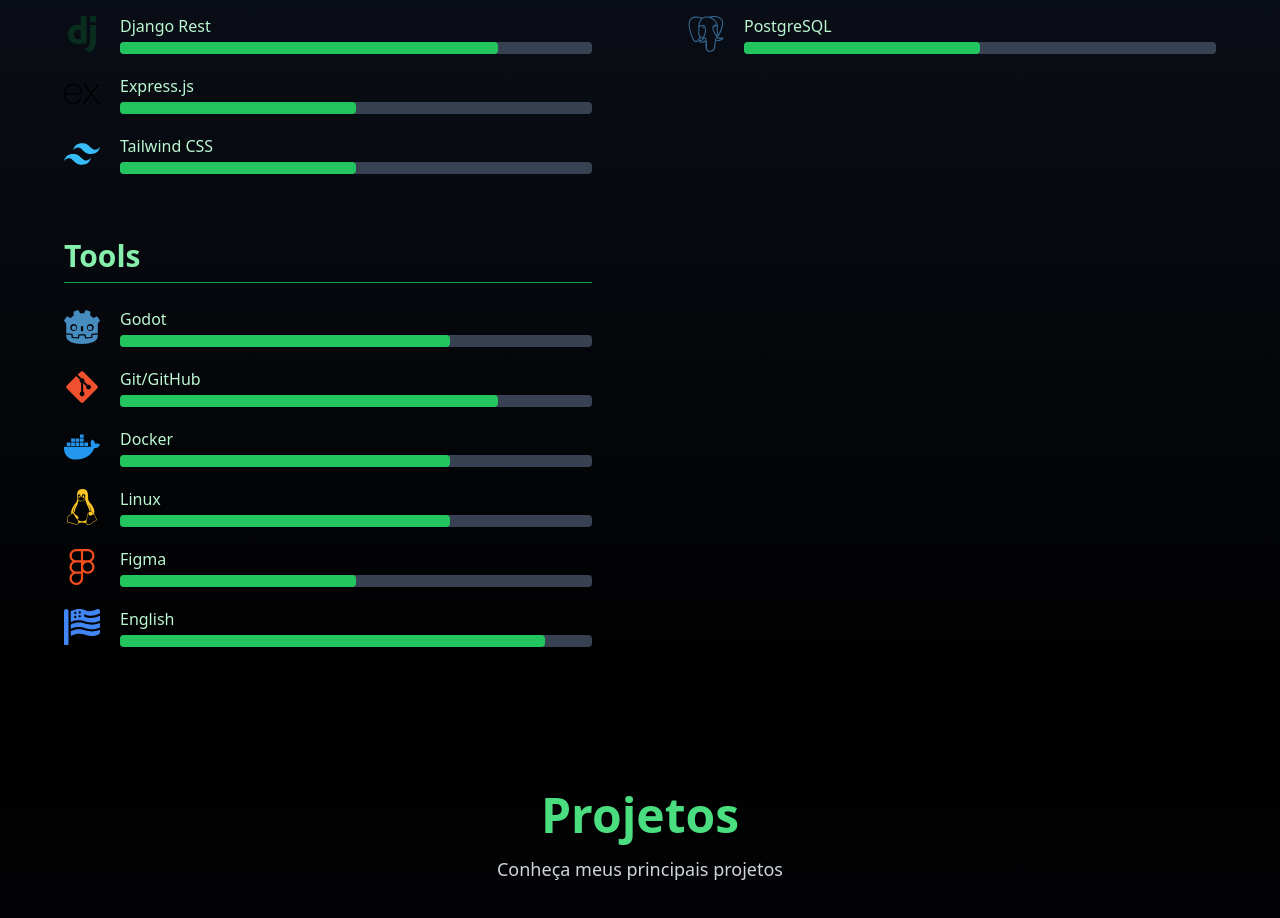
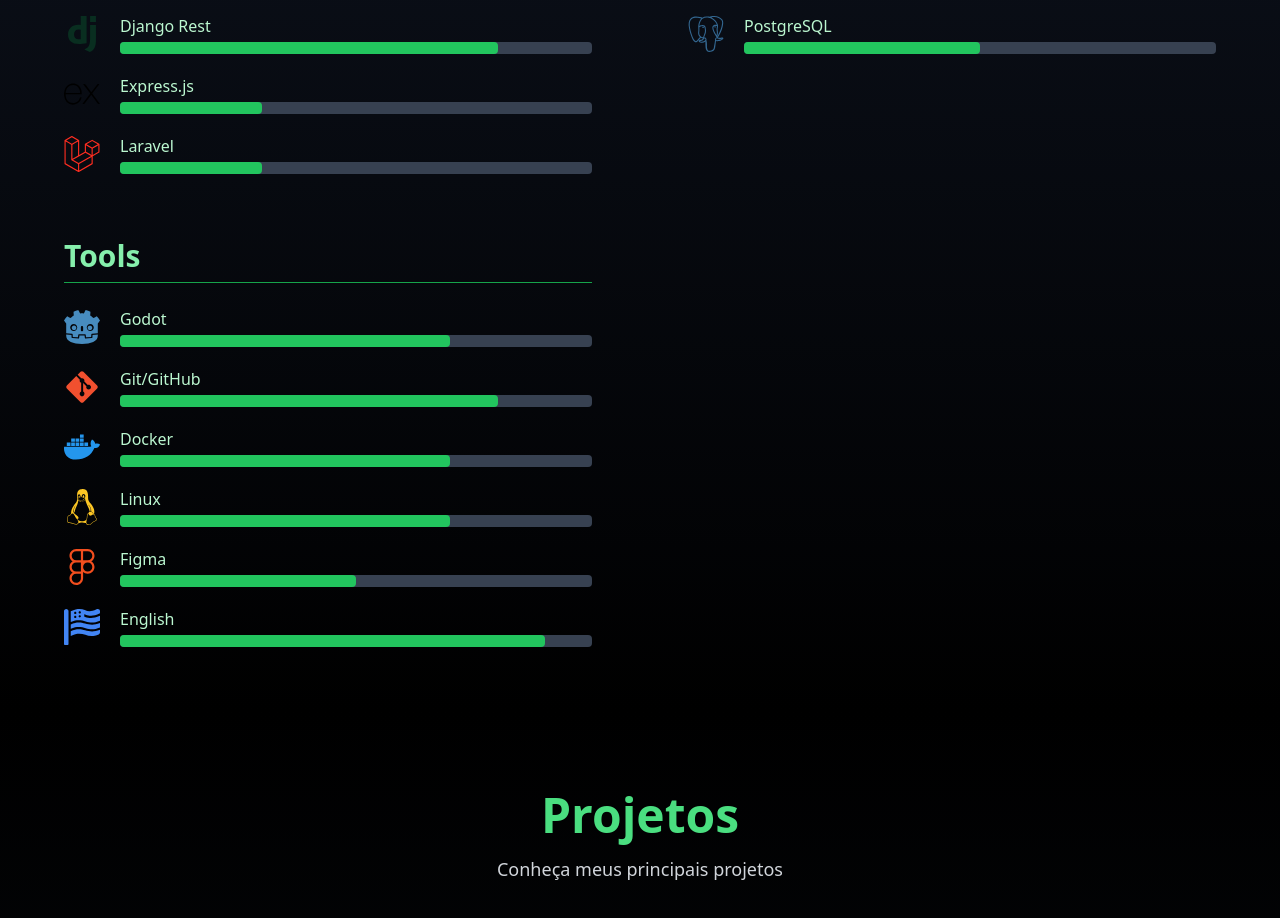
Before and after one commit to Lucas-Blanger/lucas-blanger-portfolio, a React (Vite) app: page / in a window 1280 px wide. Shown: the part 2860-3778 px from the top of the page. Built offline with nearby package versions, Linux system fonts and the light colour scheme.

Commit message:
edit(skills): level

```diff
--- a/src/components/Skills.tsx
+++ b/src/components/Skills.tsx
@@ -16,7 +16,7 @@ import {
   SiExpress,
   SiFlask,
   SiGodotengine,
-  SiTailwindcss,
+  SiLaravel,
   SiFigma,
   SiDjango,
 } from "react-icons/si";
@@ -36,7 +36,7 @@ const skills = [
     items: [
       { name: "Python", icon: <FaPython color="#3776AB" />, level: 80 },
       { name: "C++", icon: <SiCplusplus color="#00599C" />, level: 80 },
-      { name: "Node.js", icon: <FaNodeJs color="#339933" />, level: 50 },
+      { name: "Node.js", icon: <FaNodeJs color="#339933" />, level: 30 },
     ],
   },
   {
@@ -44,12 +44,8 @@ const skills = [
     items: [
       { name: "Flask", icon: <SiFlask color="#000000" />, level: 80 },
       { name: "Django Rest", icon: <SiDjango color="#092E20" />, level: 80 },
-      { name: "Express.js", icon: <SiExpress color="#000000" />, level: 50 },
-      {
-        name: "Tailwind CSS",
-        icon: <SiTailwindcss color="#38BDF8" />,
-        level: 50,
-      },
+      { name: "Express.js", icon: <SiExpress color="#000000" />, level: 30 },
+      { name: "Laravel", icon: <SiLaravel color="#FF2D20" />, level: 30 },
     ],
   },
   {
```
